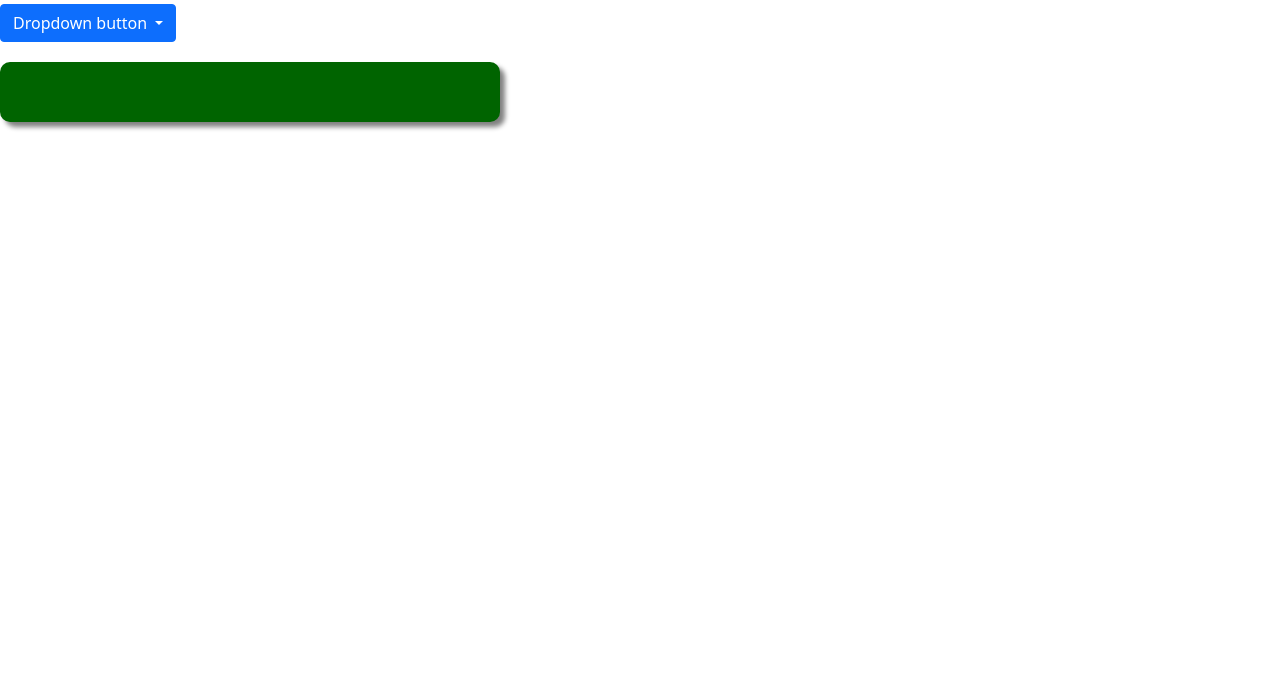
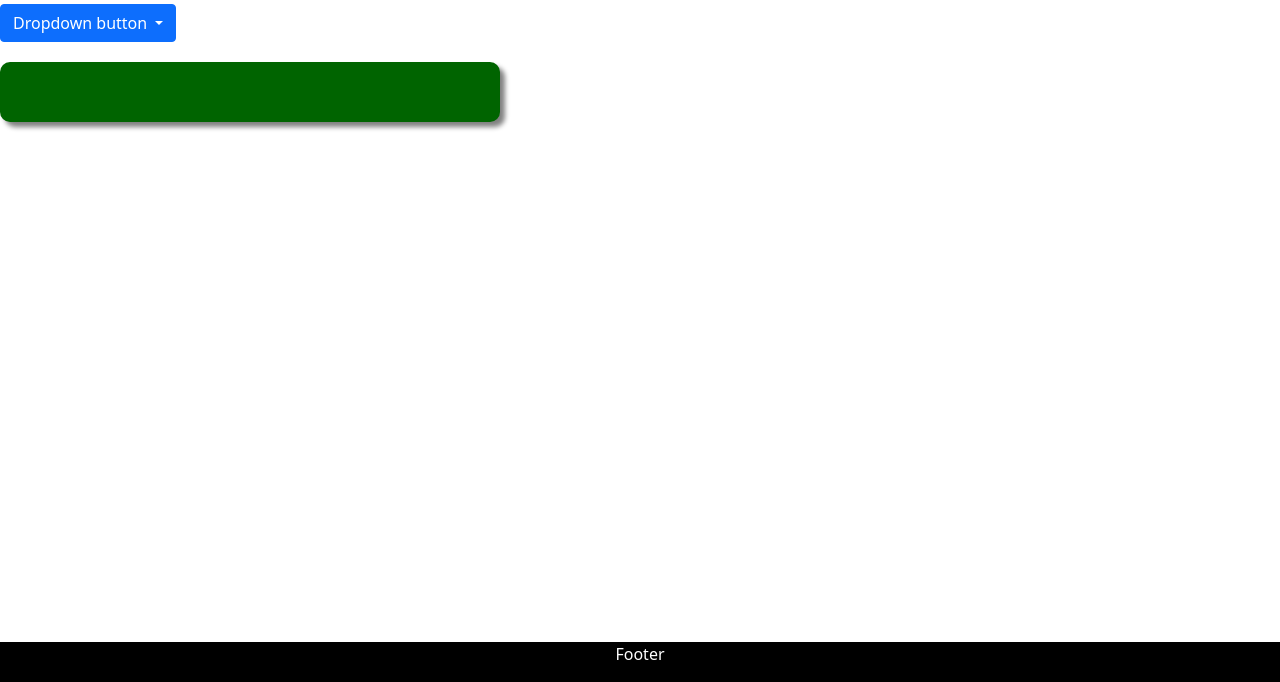
Before and after one commit to Kherna32/Estudio-Git, a plain HTML site: page manotijera.html in a window 1280 px wide. Shown: the part 118-800 px from the top of the page. Drawn offline with Linux system fonts and the light colour scheme.

Commit message:
Agregamos un footer

```diff
--- a/manotijera.html
+++ b/manotijera.html
@@ -22,6 +22,16 @@
       .dropdown{
           margin-bottom: 20px;
       }
+
+      .footer {
+  position: fixed;
+  left: 0;
+  bottom: 0;
+  width: 100%;
+  background-color:black;
+  color: white;
+  text-align: center;
+}
   </style>
     <script>
         var opciones=["Piedra","Papel","Tijera"];
@@ -111,5 +121,10 @@
       </div>
 
     <div id="Resp"></div>
+
+
+    <div class="footer">
+      <p>Footer</p>
+    </div>
 </body>
 </html>
```
